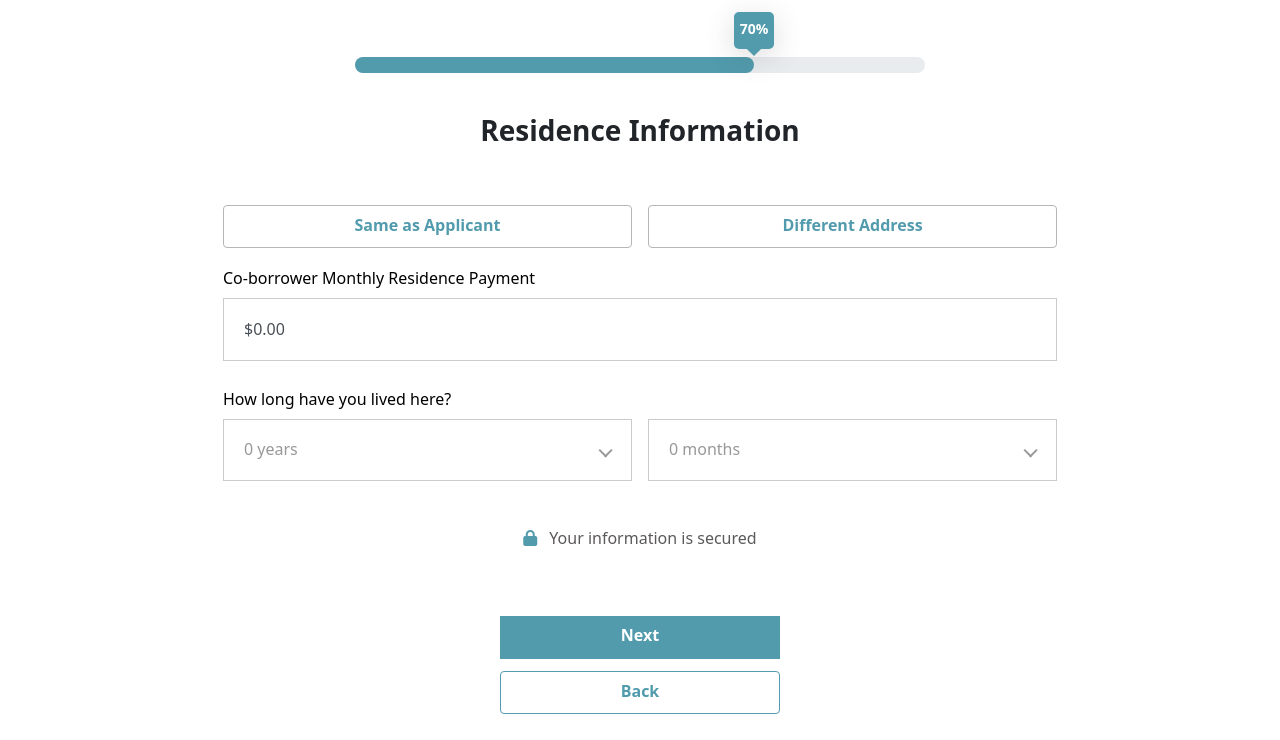
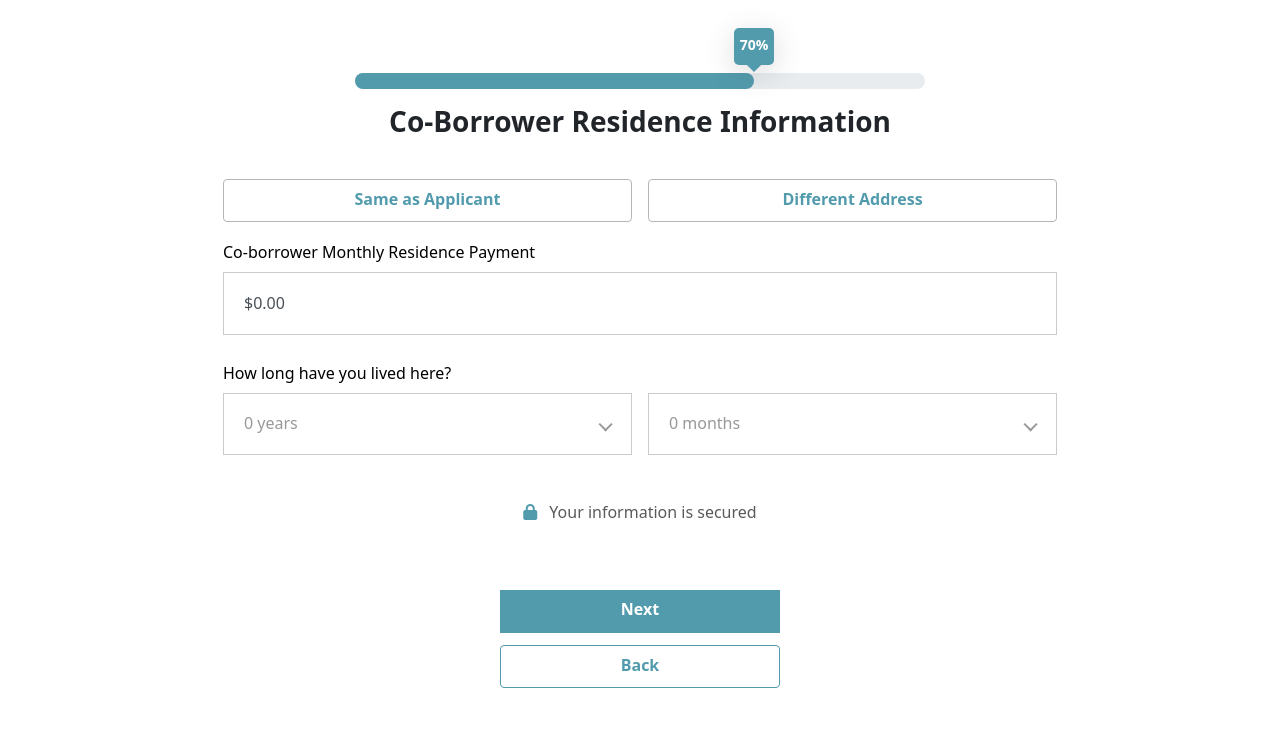
Before and after one commit to mehediemon007/Autopay, a plain HTML site: page residencecoborrower.html in a window 1280 px wide. Shown: the part 60-800 px from the top of the page. Drawn offline with Linux system fonts and the light colour scheme.

Commit message:
heading-fix

```diff
--- a/assets/scss/pages/_home.scss
+++ b/assets/scss/pages/_home.scss
@@ -7,7 +7,7 @@
 
 //progress-custom-area
 .progress-container-wrap {
-	margin: 0 auto;
+	margin: 1rem auto 0 !important;
 	max-width: 570px;
 }
 .progress-container,
@@ -139,6 +139,10 @@
 	background: transparent;
 }
 .head-title {
+	font-size: 1.75rem;
+	line-height: 1.2;
+	padding: 1rem;
+	margin-bottom: .5rem !important;
 	svg {
 		width: 16px;
 		height: 16px;
--- a/residencecoborrower.html
+++ b/residencecoborrower.html
@@ -52,7 +52,7 @@
                     </div>
                 </div>
                 <h4 class="head-title mb-lg-10 mb-md-9 mb-7 text-center">
-                    Residence Information
+                    Co-Borrower Residence Information
                 </h4>
                 <div class="row g-4 autoplay-form-section">
                     <div class="col-md-6">
```
Also changed, not shown: bororrower.html (+1 -1 lines), model.html (+1 -1 lines), assets/css/main.css, 1 other file.
